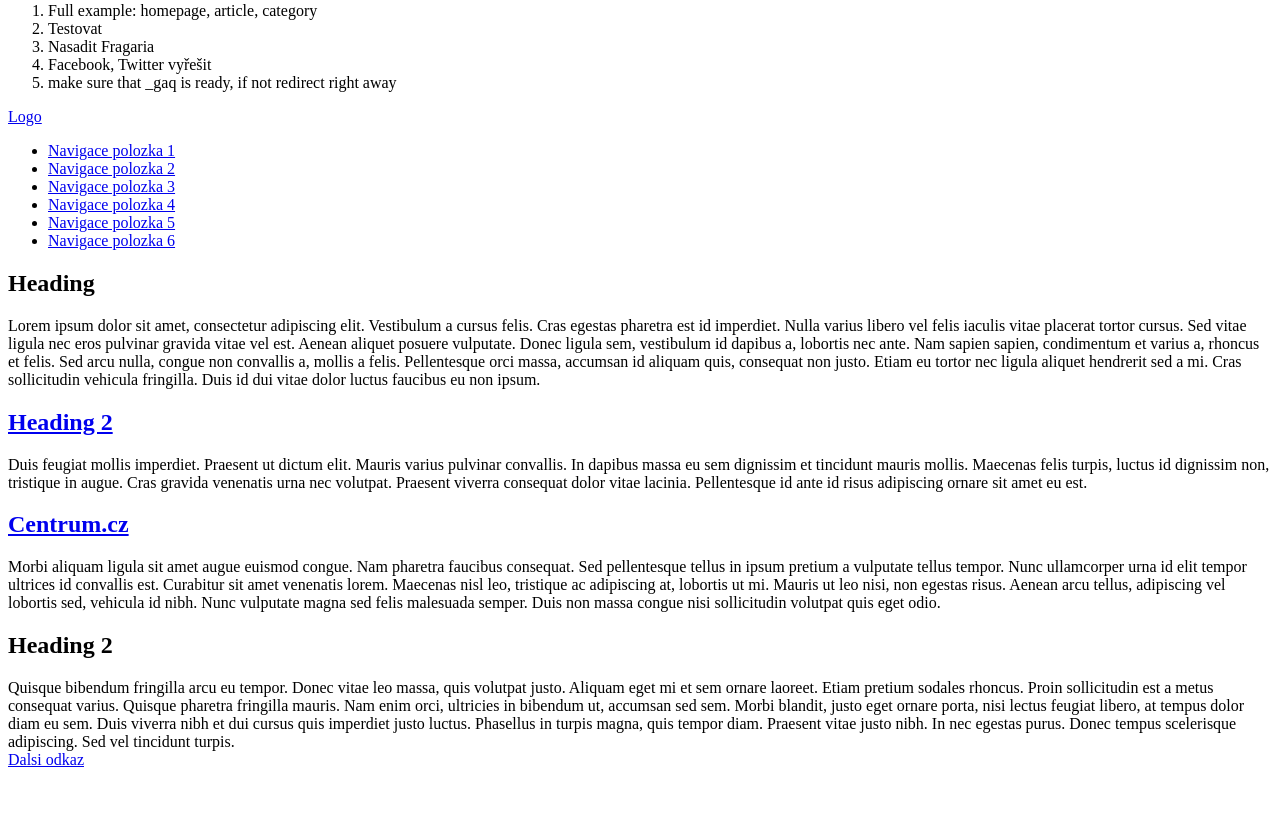
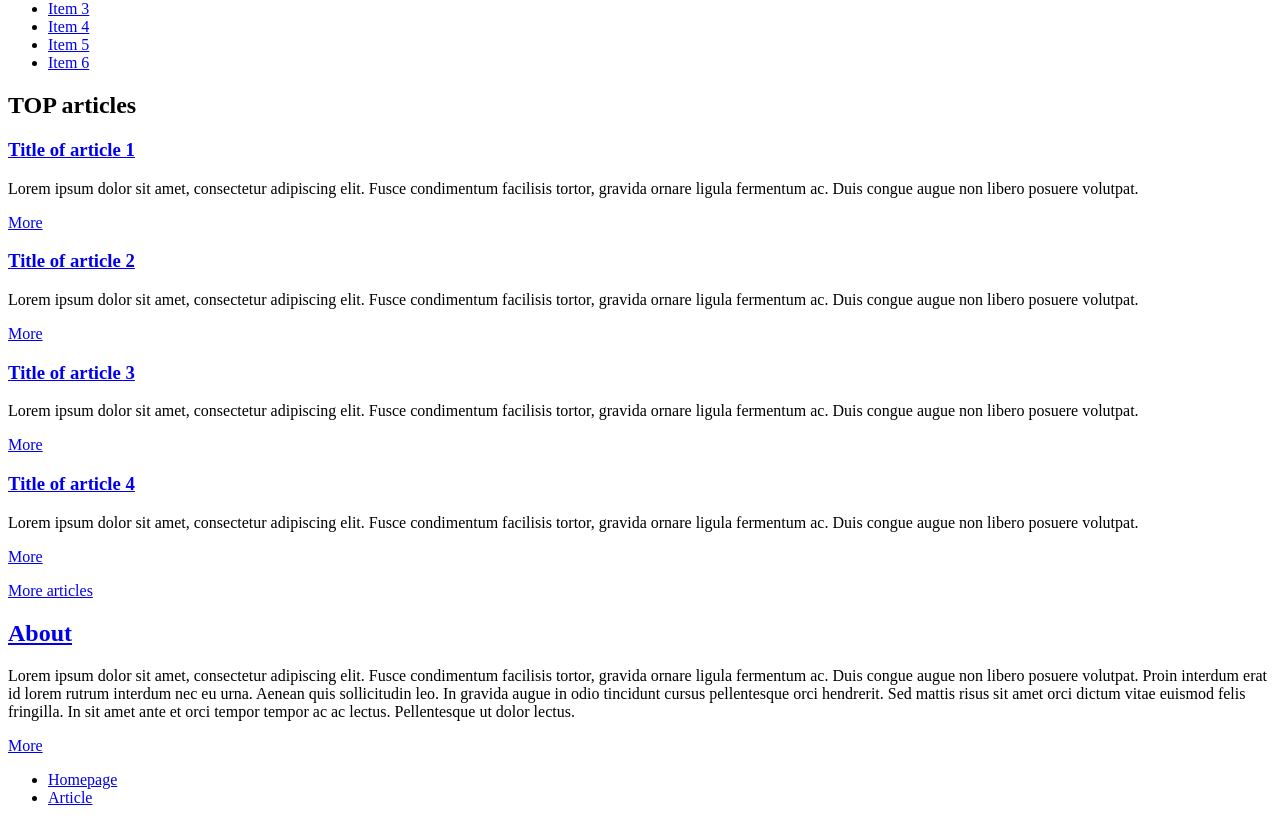
Before and after one commit to fragaria/ga-tracking, a plain HTML site: page index.html in a window 1280 px wide. Shown: the part 78-901 px from the top of the page. Before the commit the page ends 855 px from the top, so only its background shows below. Drawn offline with nearby package versions, Linux system fonts and the light colour scheme.

Commit message:
async loading, better example

```diff
--- a/index.html
+++ b/index.html
@@ -1,57 +1,94 @@
 <!DOCTYPE html>
-<html lang="cs" xmlns="http://www.w3.org/1999/html">
+<html lang="cs">
     <head>
         <meta charset="utf-8"/>
-        <title>Trackovani - test site</title>
+        <title>GA Tracking test site - Homepage</title>
+        <script src="http://code.jquery.com/jquery-1.9.0.js"></script>
+        <script>
+            window.trackingInit = function() {
+                window.tracking.initTracking({
+                    account: 'UA-9784905-21',
+                    domainName: 'none',
+                    currentPage: 'homepage',
+                    modules: ['trackPageview', 'trackForms', 'trackOutboundLinks', 'trackMaxScroll', 'trackDownloads', 'trackYoutube', 'trackVimeo', 'trackMailto', 'trackBrowse'],
+                    debug: true
+                });
+            };
+            (function() {
+                var ga = document.createElement('script');
+                ga.type = 'text/javascript';
+                ga.async = true;
+                ga.src = 'tracking.js';
+                var s = document.getElementsByTagName('script')[0];
+                s.parentNode.insertBefore(ga, s);
+                window.tracking = {};
+            })();
+        </script>
     </head>
     <body>
-        <h1>TODO</h1>
-
-        <ol>
-            <li>Full example: homepage, article, category</li>
-            <li>Testovat</li>
-            <li>Nasadit Fragaria</li>
-            <li>Facebook, Twitter vyřešit</li>
-            <li>make sure that _gaq is ready, if not redirect right away</li>
-        </ol>
-
         <div role="banner" data-tracking="logo">
-            <a href="#">Logo</a>
+            <a href="index.html">Logo</a>
         </div>
 
         <nav data-tracking="navigation">
             <ul>
-                <li><a href="clanek.html">Navigace polozka 1</a></li>
-                <li><a href="clanek.html">Navigace polozka 2</a></li>
-                <li><a href="clanek.html">Navigace polozka 3</a></li>
-                <li><a href="clanek.html">Navigace polozka 4</a></li>
-                <li><a href="clanek.html">Navigace polozka 5</a></li>
-                <li><a href="clanek.html">Navigace polozka 6</a></li>
+                <li><a href="article.html">Item 1</a></li>
+                <li><a href="article.html">Item 2</a></li>
+                <li><a href="article.html">Item 3</a></li>
+                <li><a href="article.html">Item 4</a></li>
+                <li><a href="article.html">Item 5</a></li>
+                <li><a href="article.html">Item 6</a></li>
             </ul>
         </nav>
 
-        <section data-tracking="content">
-            <h1>Heading</h1>
-            Lorem ipsum dolor sit amet, consectetur adipiscing elit. Vestibulum a cursus felis. Cras egestas pharetra est id imperdiet. Nulla varius libero vel felis iaculis vitae placerat tortor cursus. Sed vitae ligula nec eros pulvinar gravida vitae vel est. Aenean aliquet posuere vulputate. Donec ligula sem, vestibulum id dapibus a, lobortis nec ante. Nam sapien sapien, condimentum et varius a, rhoncus et felis. Sed arcu nulla, congue non convallis a, mollis a felis. Pellentesque orci massa, accumsan id aliquam quis, consequat non justo. Etiam eu tortor nec ligula aliquet hendrerit sed a mi. Cras sollicitudin vehicula fringilla. Duis id dui vitae dolor luctus faucibus eu non ipsum.
-            <h2><a href="clanek.html">Heading 2</a></h2>
-            Duis feugiat mollis imperdiet. Praesent ut dictum elit. Mauris varius pulvinar convallis. In dapibus massa eu sem dignissim et tincidunt mauris mollis. Maecenas felis turpis, luctus id dignissim non, tristique in augue. Cras gravida venenatis urna nec volutpat. Praesent viverra consequat dolor vitae lacinia. Pellentesque id ante id risus adipiscing ornare sit amet eu est.
-            <h2><a href="http://www.centrum.cz">Centrum.cz</a></h2>
-            Morbi aliquam ligula sit amet augue euismod congue. Nam pharetra faucibus consequat. Sed pellentesque tellus in ipsum pretium a vulputate tellus tempor. Nunc ullamcorper urna id elit tempor ultrices id convallis est. Curabitur sit amet venenatis lorem. Maecenas nisl leo, tristique ac adipiscing at, lobortis ut mi. Mauris ut leo nisi, non egestas risus. Aenean arcu tellus, adipiscing vel lobortis sed, vehicula id nibh. Nunc vulputate magna sed felis malesuada semper. Duis non massa congue nisi sollicitudin volutpat quis eget odio.
-            <h2>Heading 2</h2>
-            Quisque bibendum fringilla arcu eu tempor. Donec vitae leo massa, quis volutpat justo. Aliquam eget mi et sem ornare laoreet. Etiam pretium sodales rhoncus. Proin sollicitudin est a metus consequat varius. Quisque pharetra fringilla mauris. Nam enim orci, ultricies in bibendum ut, accumsan sed sem. Morbi blandit, justo eget ornare porta, nisi lectus feugiat libero, at tempus dolor diam eu sem. Duis viverra nibh et dui cursus quis imperdiet justo luctus. Phasellus in turpis magna, quis tempor diam. Praesent vitae justo nibh. In nec egestas purus. Donec tempus scelerisque adipiscing. Sed vel tincidunt turpis.
-        </section>
+        <div id="main">
 
-        <a href="clanek.html" data-tracking="more">Dalsi odkaz</a>
-        <script src="http://code.jquery.com/jquery-1.8.3.min.js"></script>
-        <script src="tracking.jquery.js"/></script>
-        <script>
-            window.tracking.initTracking({
-                account: 'UA-9784905-21',
-                domainName: 'none',
-                currentPage: 'homepage',
-                modules: ['trackPageview', 'trackForms', 'trackOutboundLinks', 'trackMaxScroll', 'trackDownloads', 'trackYoutube', 'trackVimeo', 'trackMailto', 'trackBrowse'],
-                debug: false
-            });
-        </script>
+            <section data-tracking="content">
+                <h1>TOP articles</h1>
+
+                <article data-tracking="listing-article">
+                    <h1><a href="article.html">Title of article 1</a></h1>
+                    <p>Lorem ipsum dolor sit amet, consectetur adipiscing elit. Fusce condimentum facilisis tortor, gravida ornare ligula fermentum ac. Duis congue augue non libero posuere volutpat.</p>
+                    <p><a href="article.html">More</a></p>
+                </article>
+
+                <article data-tracking="listing-article">
+                    <h1><a href="article.html">Title of article 2</a></h1>
+                    <p>Lorem ipsum dolor sit amet, consectetur adipiscing elit. Fusce condimentum facilisis tortor, gravida ornare ligula fermentum ac. Duis congue augue non libero posuere volutpat.</p>
+                    <p><a href="article.html">More</a></p>
+                </article>
+
+                <article data-tracking="listing-article">
+                    <h1><a href="article.html">Title of article 3</a></h1>
+                    <p>Lorem ipsum dolor sit amet, consectetur adipiscing elit. Fusce condimentum facilisis tortor, gravida ornare ligula fermentum ac. Duis congue augue non libero posuere volutpat.</p>
+                    <p><a href="article.html">More</a></p>
+                </article>
+
+                <article data-tracking="listing-article">
+                    <h1><a href="article.html">Title of article 4</a></h1>
+                    <p>Lorem ipsum dolor sit amet, consectetur adipiscing elit. Fusce condimentum facilisis tortor, gravida ornare ligula fermentum ac. Duis congue augue non libero posuere volutpat.</p>
+                    <p><a href="article.html">More</a></p>
+                </article>
+
+                <p><a href="#" data-tracking="more-articles">More articles</a></p>
+
+            </section>
+
+            <aside data-tracking="right-panel">
+                <h1><a href="article.html">About</a></h1>
+                <p>
+                    Lorem ipsum dolor sit amet, consectetur adipiscing elit. Fusce condimentum facilisis tortor, gravida ornare ligula fermentum ac. Duis congue augue non libero posuere volutpat. Proin interdum erat id lorem rutrum interdum nec eu urna. Aenean quis sollicitudin leo. In gravida augue in odio tincidunt cursus pellentesque orci hendrerit. Sed mattis risus sit amet orci dictum vitae euismod felis fringilla. In sit amet ante et orci tempor tempor ac ac lectus. Pellentesque ut dolor lectus.
+                </p>
+                <p><a href="article.html">More</a></p>
+            </aside>
+
+        </div>
+
+        <footer data-tracking="footer">
+            <ul>
+                <li><a href="index.html">Homepage</a></li>
+                <li><a href="article.html">Article</a></li>
+            </ul>
+        </footer>
     </body>
 </html>
--- a/tracking.jquery.js
+++ b/tracking.js
@@ -152,7 +152,6 @@ var tracking = {
                         that.trackSocialEvent('twitter', intent.type, 'tweet');
                 });
 
-
                 twttr.events.bind('retweet',  function(intent) {
                     if (intent)
                         that.trackSocialEvent('twitter', intent.type, intent.data.source_tweet_id);
@@ -224,7 +223,7 @@ var tracking = {
             ga.type = 'text/javascript';
             ga.async = true;
             ga.src = '//cdnjs.cloudflare.com/ajax/libs/gas/1.10.1/gas.min.js';
-            var s = document.getElementsByTagName('body')[0];
+            var s = document.getElementsByTagName('script')[0];
             s.parentNode.insertBefore(ga, s);
         })();
     }
@@ -233,3 +232,5 @@ var tracking = {
 window.tracking = tracking;
 
 }).call(this);
+
+window.trackingInit();
```
Also changed, not shown: article.html (added, +73 -0 lines), clanek.html (deleted, +0 -33 lines).
